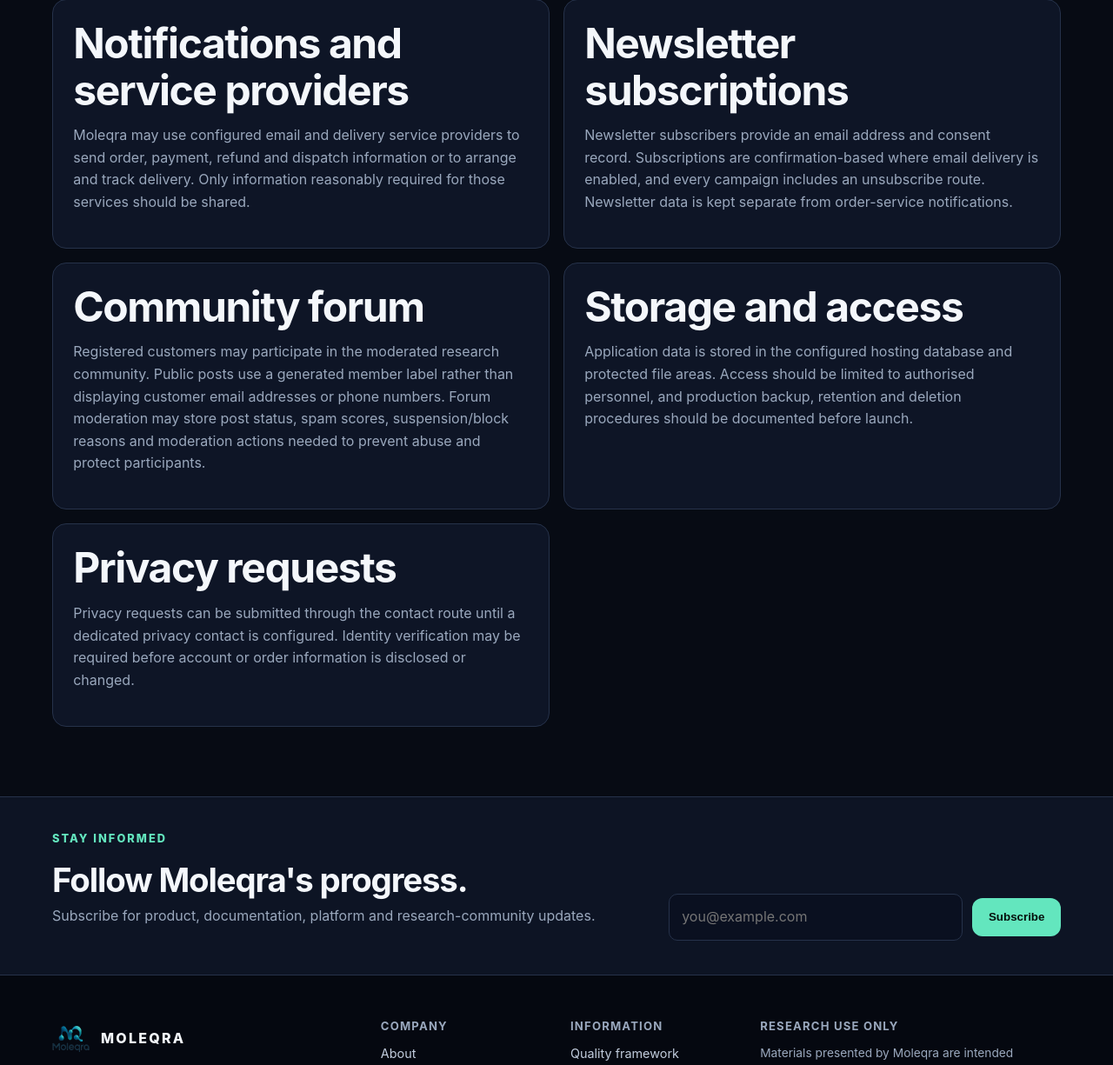
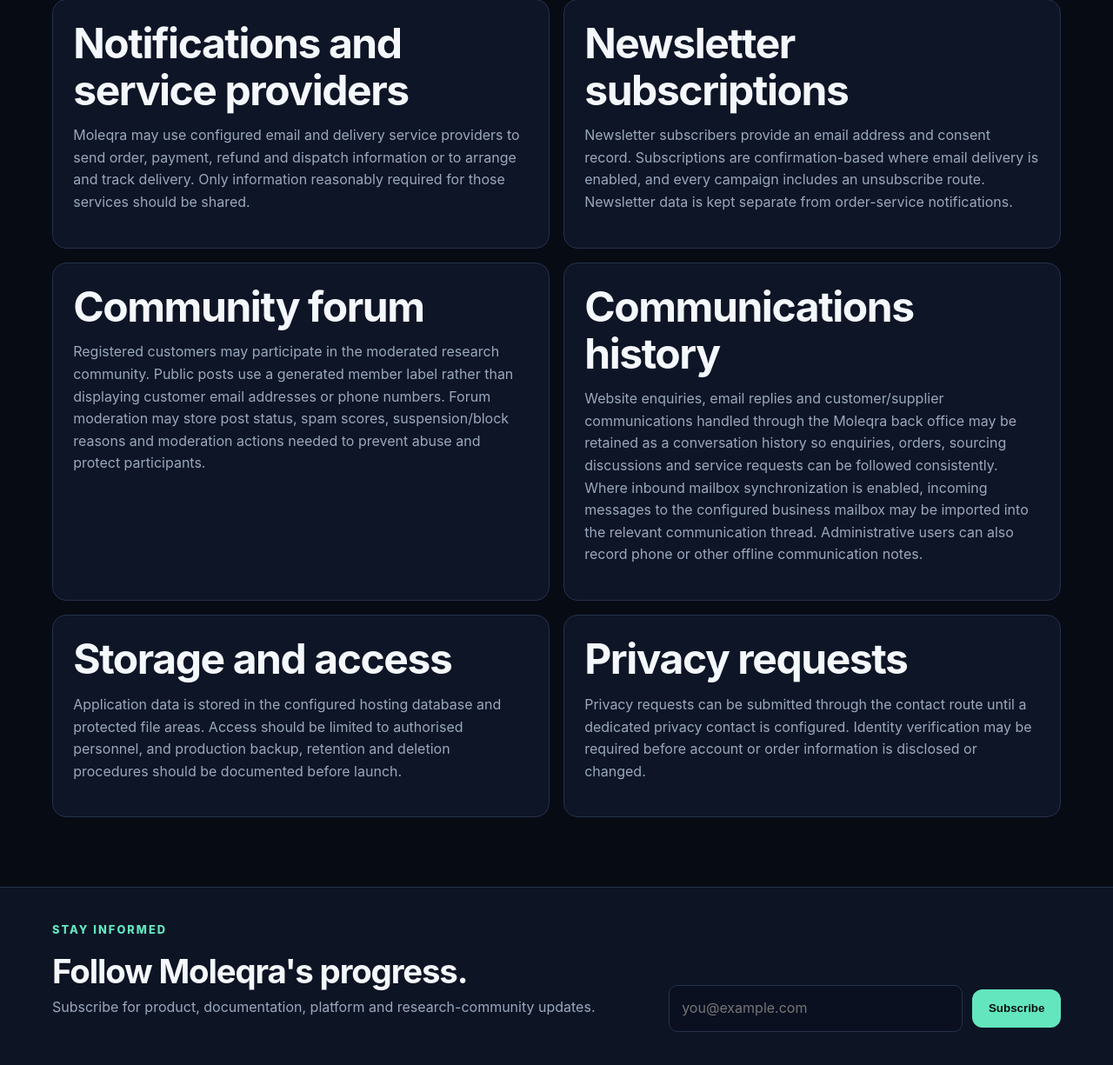
Before and after one commit to Arcktosh/Moleqra, a PHP site: page /privacy.php in a window 1280 px wide. Shown: the part 1070-2295 px from the top of the page at 87% size. Run offline with PHP 8.4, Linux system fonts and the light colour scheme; data comes from the database, SQL or seed files in the repository.

Commit message:
Document communications history privacy

```diff
--- a/privacy.php
+++ b/privacy.php
@@ -11,7 +11,8 @@ require __DIR__ . '/includes/header.php';
 <div class="card"><h2>Security and abuse prevention</h2><p>Sessions, CSRF tokens, password hashing, restricted admin access and payment-notification validation are used to protect the site. Limited technical information may be processed for security, diagnostics and abuse prevention.</p></div>
 <div class="card"><h2>Notifications and service providers</h2><p>Moleqra may use configured email and delivery service providers to send order, payment, refund and dispatch information or to arrange and track delivery. Only information reasonably required for those services should be shared.</p></div>
 <div class="card"><h2>Newsletter subscriptions</h2><p>Newsletter subscribers provide an email address and consent record. Subscriptions are confirmation-based where email delivery is enabled, and every campaign includes an unsubscribe route. Newsletter data is kept separate from order-service notifications.</p></div>
-<div class="card"><h2>Community forum</h2><p>Registered customers may participate in the moderated research community. Public posts use a generated member label rather than displaying customer email addresses or phone numbers. Forum moderation may store post status, spam scores, suspension/block reasons and moderation actions needed to prevent abuse and protect participants.</p></div><div class="card"><h2>Storage and access</h2><p>Application data is stored in the configured hosting database and protected file areas. Access should be limited to authorised personnel, and production backup, retention and deletion procedures should be documented before launch.</p></div>
+<div class="card"><h2>Community forum</h2><p>Registered customers may participate in the moderated research community. Public posts use a generated member label rather than displaying customer email addresses or phone numbers. Forum moderation may store post status, spam scores, suspension/block reasons and moderation actions needed to prevent abuse and protect participants.</p></div>
+<div class="card"><h2>Communications history</h2><p>Website enquiries, email replies and customer/supplier communications handled through the Moleqra back office may be retained as a conversation history so enquiries, orders, sourcing discussions and service requests can be followed consistently. Where inbound mailbox synchronization is enabled, incoming messages to the configured business mailbox may be imported into the relevant communication thread. Administrative users can also record phone or other offline communication notes.</p></div><div class="card"><h2>Storage and access</h2><p>Application data is stored in the configured hosting database and protected file areas. Access should be limited to authorised personnel, and production backup, retention and deletion procedures should be documented before launch.</p></div>
 <div class="card"><h2>Privacy requests</h2><p>Privacy requests can be submitted through the contact route until a dedicated privacy contact is configured. Identity verification may be required before account or order information is disclosed or changed.</p></div>
 </div></section>
 <?php require __DIR__ . '/includes/footer.php'; ?>
```
